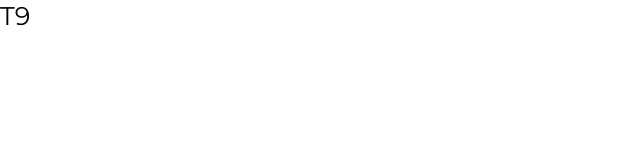
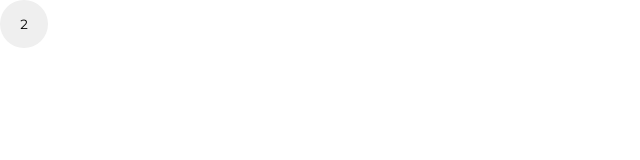
Before and after one commit to marekSurak/t9, a Next.js app: page / in a window 1280 px wide. Shown: the top 160 px of the page, without its empty margins (0-640 px from the left). Built offline with nearby package versions, Linux system fonts and the light colour scheme.

Commit message:
feat: add keyboard button

```diff
--- /dev/null
+++ b/components/Button/index.ts
@@ -0,0 +1,9 @@
+import { styled } from '../../styles/stitches.config'
+
+export const Button = styled('button', {
+  border: 'none',
+  borderRadius: '50%',
+  padding: '$3',
+  width: '$3',
+  height: '$3',
+})
--- a/pages/index.tsx
+++ b/pages/index.tsx
@@ -1,7 +1,13 @@
 import type { NextPage } from 'next'
 
+import { Button } from '../components/Button'
+
 const Home: NextPage = () => {
-  return <main>T9</main>
+  return (
+    <main>
+      <Button>2</Button>
+    </main>
+  )
 }
 
 export default Home
--- a/styles/stitches.config.ts
+++ b/styles/stitches.config.ts
@@ -20,6 +20,11 @@ export const { styled, getCssText } = createStitches({
       3: '1rem',
       4: '2rem',
     },
+    sizes: {
+      1: '1rem',
+      2: '2rem',
+      3: '3rem',
+    },
     shadows: {},
   },
 })
```
